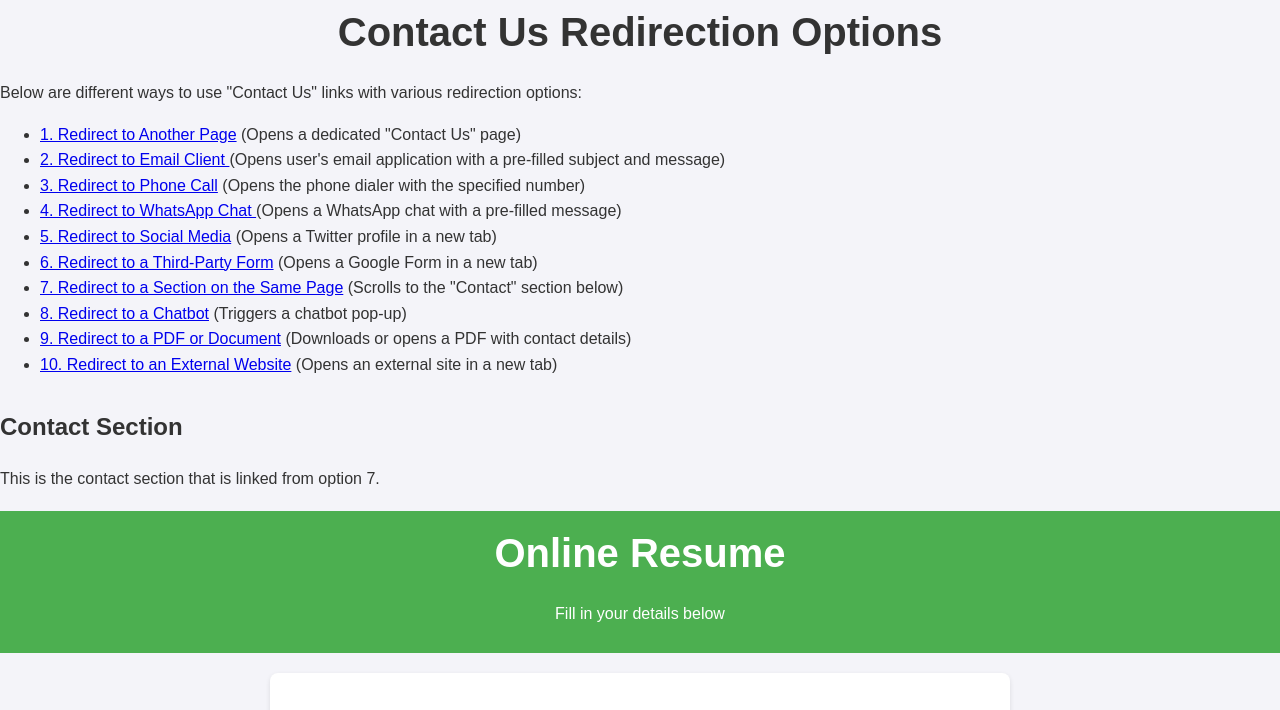
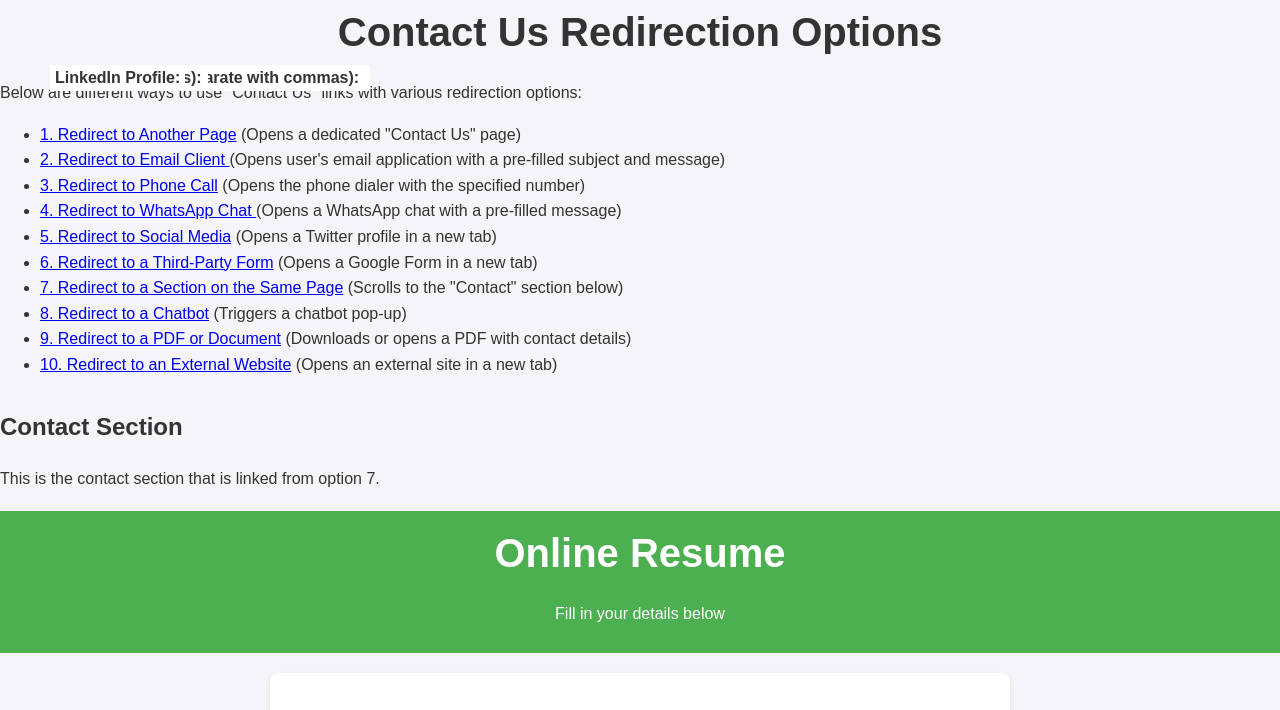
Before and after one commit to HemanthU/E-Commerce, a plain HTML site: page index.html in a window 1280 px wide. Shown: the top 710 px of the page. Drawn offline with Linux system fonts and the light colour scheme.

Commit message:
Update styles.css

```diff
--- a/styles.css
+++ b/styles.css
@@ -36,6 +36,15 @@ label {
   display: block;
   margin-bottom: 5px;
   font-weight: bold;
+}
+label {
+  position: absolute;
+  left: 50px;
+  top: 65px;
+  background: #fff;
+  padding: 0px 5px;
+  transition : transform 0.3s ease,
+  color 0.3s ease;
 }
 input:focus+label {
   transform: translateY(-25px);
```
